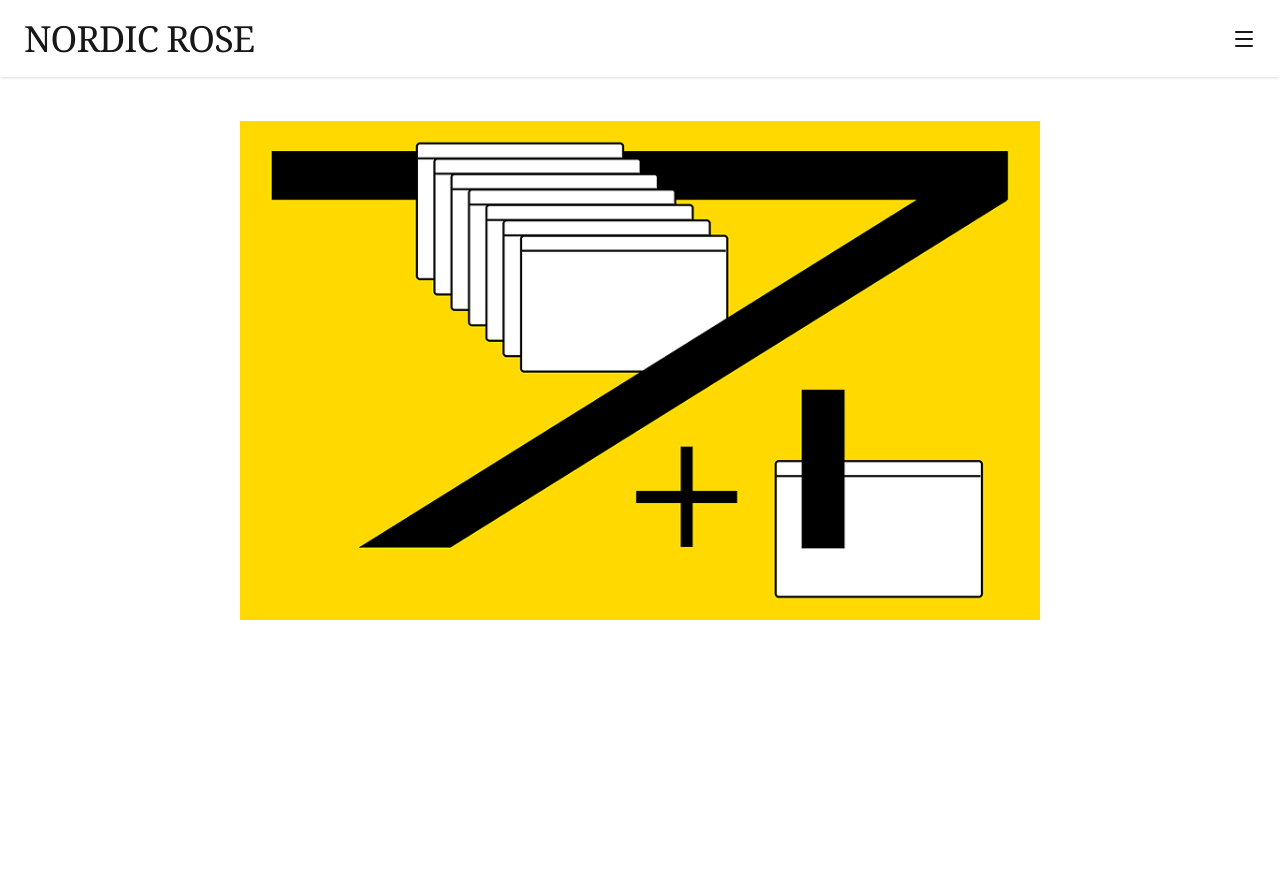
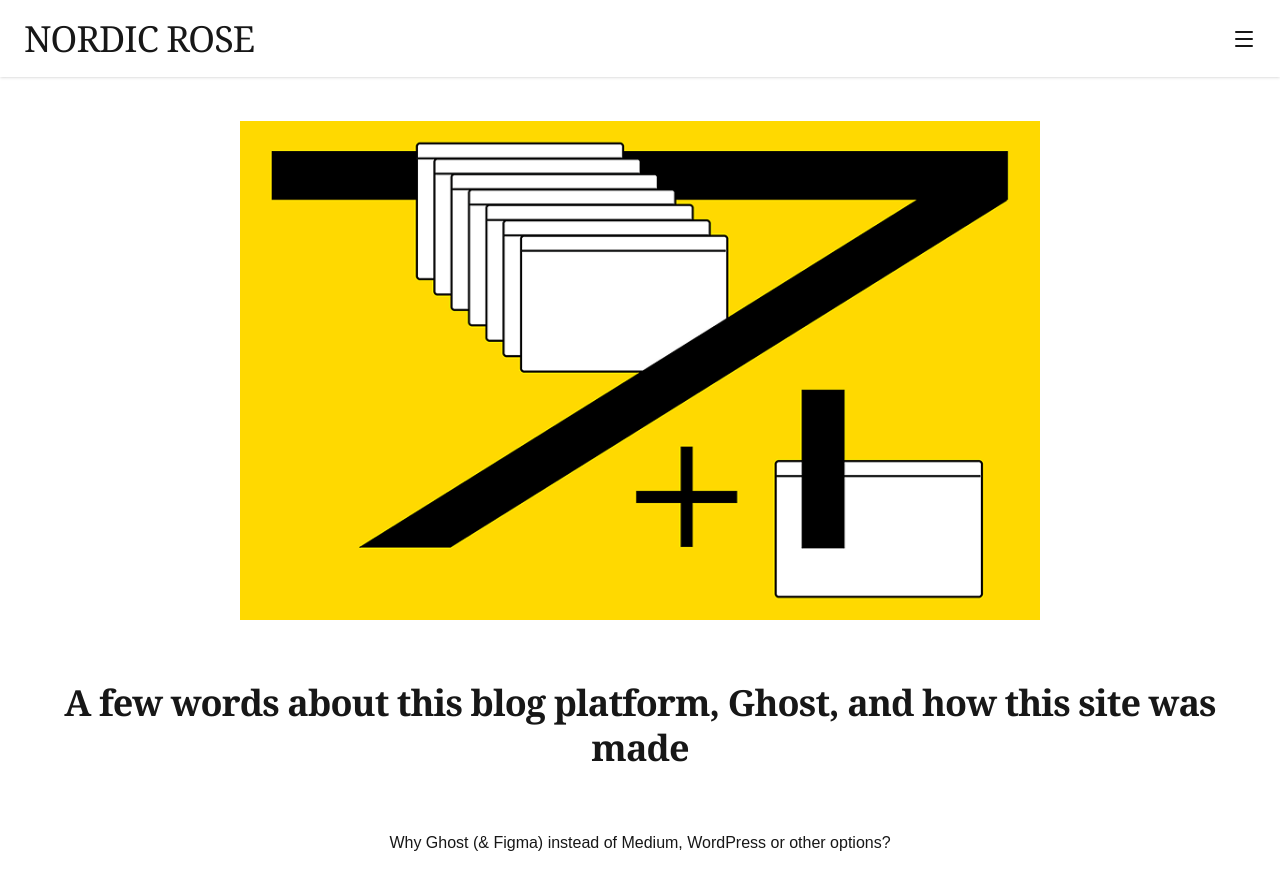
Before and after one commit to code043/nordic-rose, a Next.js app: page / in a window 1280 px wide. Shown: the top 890 px of the page. Before the commit the page ends 800 px from the top, so only its background shows below. Built offline with nearby package versions, Linux system fonts and the light colour scheme.

Commit message:
feat: text hero

```diff
--- a/src/app/page.tsx
+++ b/src/app/page.tsx
@@ -3,7 +3,7 @@ import Image from "next/image";
 export default function Home() {
   return (
     <section className="py-10">
-      <div className="flex justify-center mt-1">
+      <div className="flex justify-center m-1">
         <Image
           src="/hero.png"
           alt="imagem"
@@ -12,6 +12,8 @@ export default function Home() {
           className=" "
         />
       </div>
+      <h1 className="text-center text-4xl font-bold tracking-tight leading-tight mt-10 font-serif p-5">A few words about this blog platform, Ghost, and how this site was made</h1>
+      <p className="text-center leading-relaxed p-10">Why Ghost (& Figma) instead of Medium, WordPress or other options?</p>
     </section>
   );
 }
```
